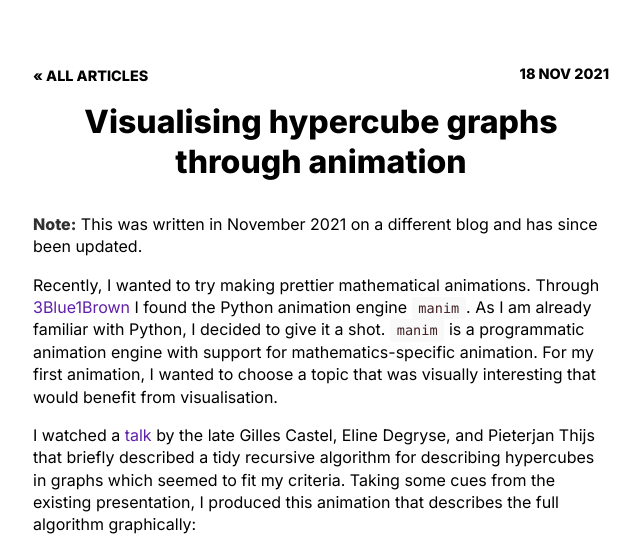
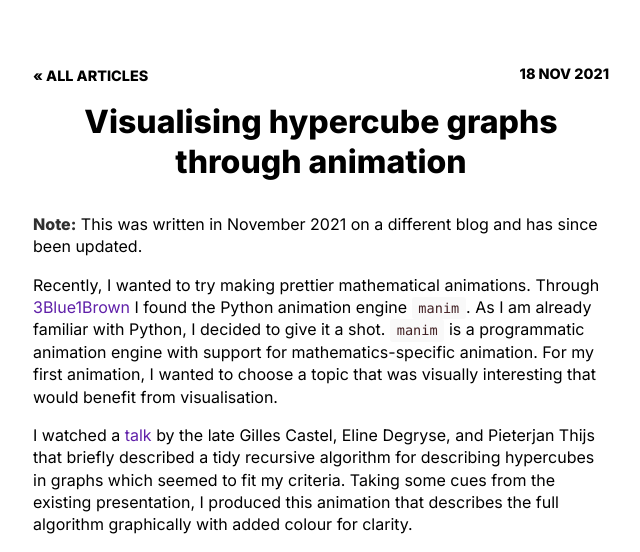
Before and after one commit to EthanVIII/EthanVIII.github.io, a Jekyll site: the page built from _posts/2021-11-18-graph-theory-visualisation.md, in a window 1280 px wide, cut to the strip 0-552 px from the top of the page. Shown: the whole strip, without its empty margins (319-959 px from the left). Built offline with Jekyll 4.4.1, drawn with Linux system fonts in a browser that asks for light colours; formulas are drawn with MathJax 3.

Commit message:
Update 2021-11-18-graph-theory-visualisation.md

```diff
--- a/_posts/2021-11-18-graph-theory-visualisation.md
+++ b/_posts/2021-11-18-graph-theory-visualisation.md
@@ -7,7 +7,7 @@
 
 Recently, I wanted to try making prettier mathematical animations. Through [3Blue1Brown](https://www.youtube.com/c/3blue1brown) I found the Python animation engine `manim`. As I am already familiar with Python, I decided to give it a shot. `manim` is a programmatic animation engine with support for mathematics-specific animation. For my first animation, I wanted to choose a topic that was visually interesting that would benefit from visualisation.
 
-I watched a [talk](https://www.youtube.com/watch?v=GDNkDMOxC-I) by the late Gilles Castel, Eline Degryse, and Pieterjan Thijs that briefly described a tidy recursive algorithm for describing hypercubes in graphs which seemed to fit my criteria. Taking some cues from the existing presentation, I produced this animation that describes the full algorithm graphically:
+I watched a [talk](https://www.youtube.com/watch?v=GDNkDMOxC-I) by the late Gilles Castel, Eline Degryse, and Pieterjan Thijs that briefly described a tidy recursive algorithm for describing hypercubes in graphs which seemed to fit my criteria. Taking some cues from the existing presentation, I produced this animation that describes the full algorithm graphically with added colour for clarity.
 
 <iframe width="100%" height="400" src="https://www.youtube.com/embed/4Qt7UC-Bds0?vq=hd1080&showinfo=0" title="YouTube video player" frameborder="0" allow="accelerometer; autoplay; clipboard-write; encrypted-media; gyroscope; picture-in-picture; modestbranding" allowfullscreen></iframe>
 
```
